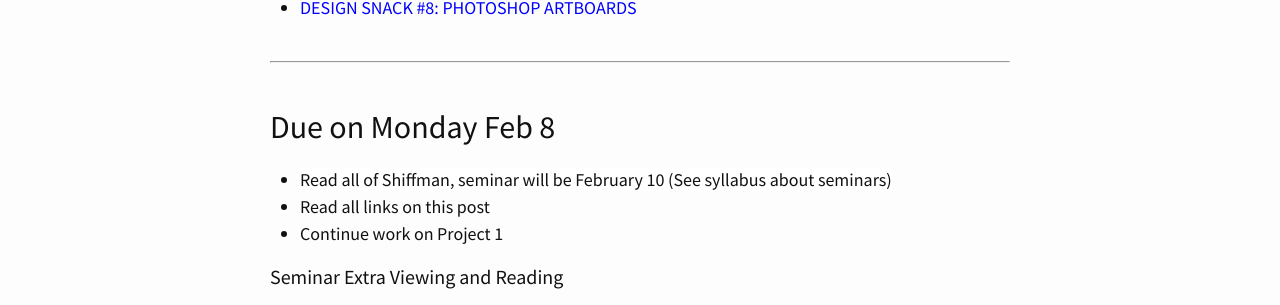
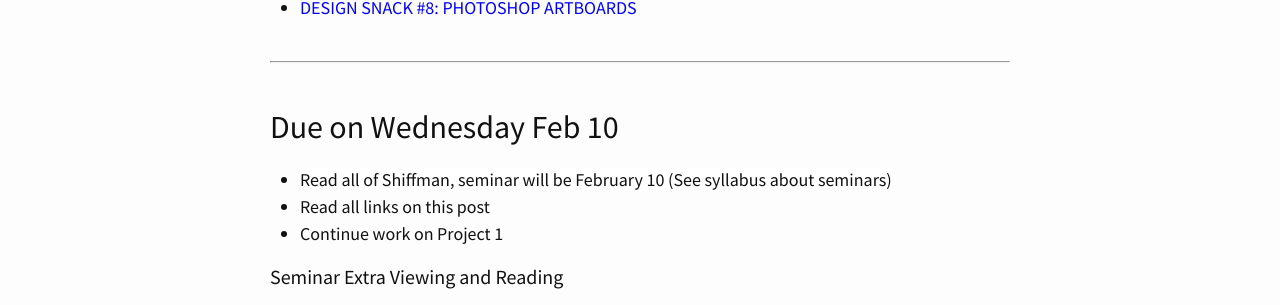
Before and after one commit to thehonestape/intro-to-web-design, a Jekyll site: the page built from _posts/2016-02-08-class-6.markdown, in a window 1280 px wide. Shown: the part 667-972 px from the top of the page. Built offline with Jekyll 4.4.1, drawn with Linux system fonts in a browser that asks for light colours.

Commit message:
fix date for what's due

```diff
--- a/_posts/2016-02-08-class-6.markdown
+++ b/_posts/2016-02-08-class-6.markdown
@@ -24,7 +24,7 @@ We will be revisiting personas, wireframes, style tiles and prototypes as applie
 
 ---
 
-Due on Monday Feb 8
+Due on Wednesday Feb 10
 ------
 * <span class="highlight">Read all of Shiffman, seminar will be February 10 (See syllabus about seminars)</span>
 * Read all links on this post
```
